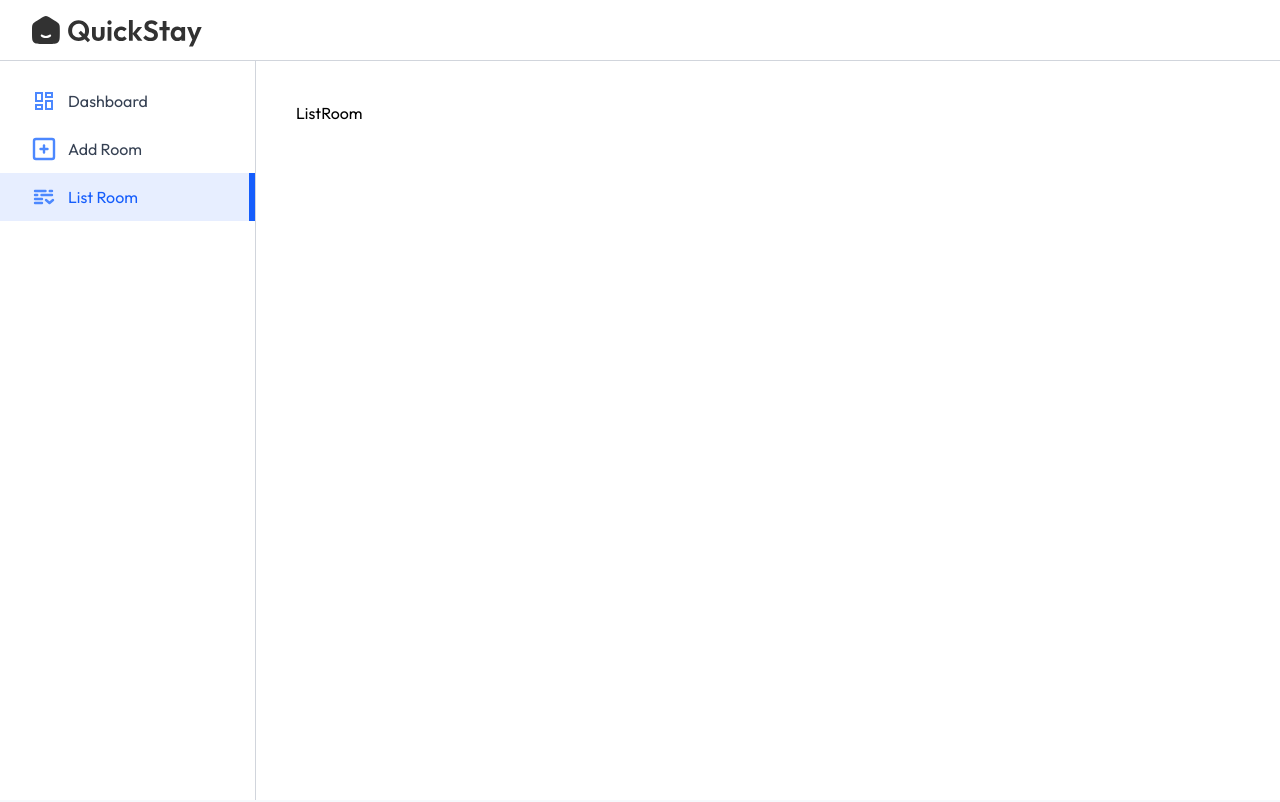
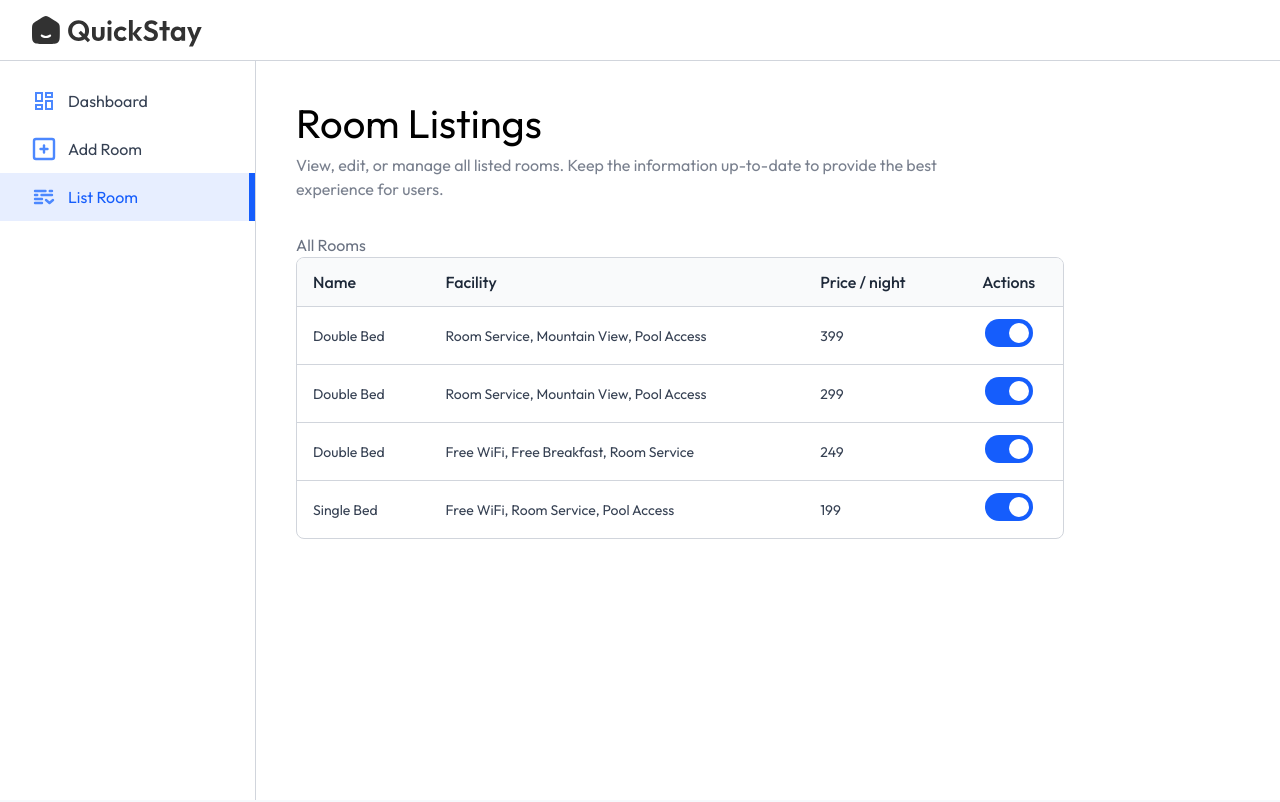
Before and after one commit to STCzao/Hotel, a React (Vite) app: page /owner/list-room in a window 1280 px wide. Shown: the top 802 px of the page. Built offline with nearby package versions, Linux system fonts and the light colour scheme; no server answers; a web font is replaced by a local one.

Commit message:
Finalizamos con el apartado de ListRoom dentro del Dashboard

```diff
--- a/src/pages/Hotelowner/ListRoom.jsx
+++ b/src/pages/Hotelowner/ListRoom.jsx
@@ -1,9 +1,65 @@
-import React from 'react'
+import React, { useState } from "react";
+import { roomsDummyData } from "../../assets/assets";
+import Title from "../../components/Title/Title";
 
 const ListRoom = () => {
+  const [rooms, setRooms] = useState(roomsDummyData);
+
   return (
-    <div>ListRoom</div>
-  )
-}
+    <div>
+      <Title
+        align="left"
+        font="outfit"
+        title="Room Listings"
+        subTitle="View, edit, or manage all listed rooms. Keep the information up-to-date to provide the best experience for users."
+      />
+      <p className="text-gray-500 mt-8">All Rooms</p>
+      <div className="w-full max-w-3xl text-left border border-gray-300 rounded-lg max-h-80 overflow-y-scroll">
+        <table className="w-full">
+          <thead className="bg-gray-50">
+            <tr>
+              <th className="py-3 px-4 text-gray-800 font-medium">Name</th>
+              <th className="py-3 px-4 text-gray-800 font-medium max-sm:hidden">
+                Facility
+              </th>
+              <th className="py-3 px-4 text-gray-800 font-medium ">
+                Price / night
+              </th>
+              <th className="py-3 px-4 text-gray-800 font-medium text-center">
+                Actions
+              </th>
+            </tr>
+          </thead>
+          <tbody className="text-sm">
+            {rooms.map((item, index) => (
+              <tr key={index}>
+                <td className="py-3 px-4 text-gray-700 border-t border-gray-300">
+                  {item.roomType}
+                </td>
+                <td className="py-3 px-4 text-gray-700 border-t border-gray-300 max-sm:hidden">
+                  {item.amenities.join(", ")}
+                </td>
+                <td className="py-3 px-4 text-gray-700 border-t border-gray-300">
+                  {item.pricePerNight}
+                </td>
+                <td className="py-3 px-4 border-t border-gray-300 text-sm text-red-500 text-center">
+                  <label className="relative inline-flex items-center cursor-pointer text-gray-900 gap-3">
+                    <input
+                      type="checkbox"
+                      className="sr-only peer"
+                      checked={item.isAvailable}
+                    />
+                    <div className="w-12 h-7 bg-slate-300 rounded-full peer peer-checked:bg-blue-600 transition-colors duration-200"></div>
+                    <span className="dot absolute left-1 top-1 w-5 h-5 bg-white rounded-full transition-transform duration-200 ease-in-out peer-checked:translate-x-5"></span>
+                  </label>
+                </td>
+              </tr>
+            ))}
+          </tbody>
+        </table>
+      </div>
+    </div>
+  );
+};
 
-export default ListRoom
+export default ListRoom;
```
